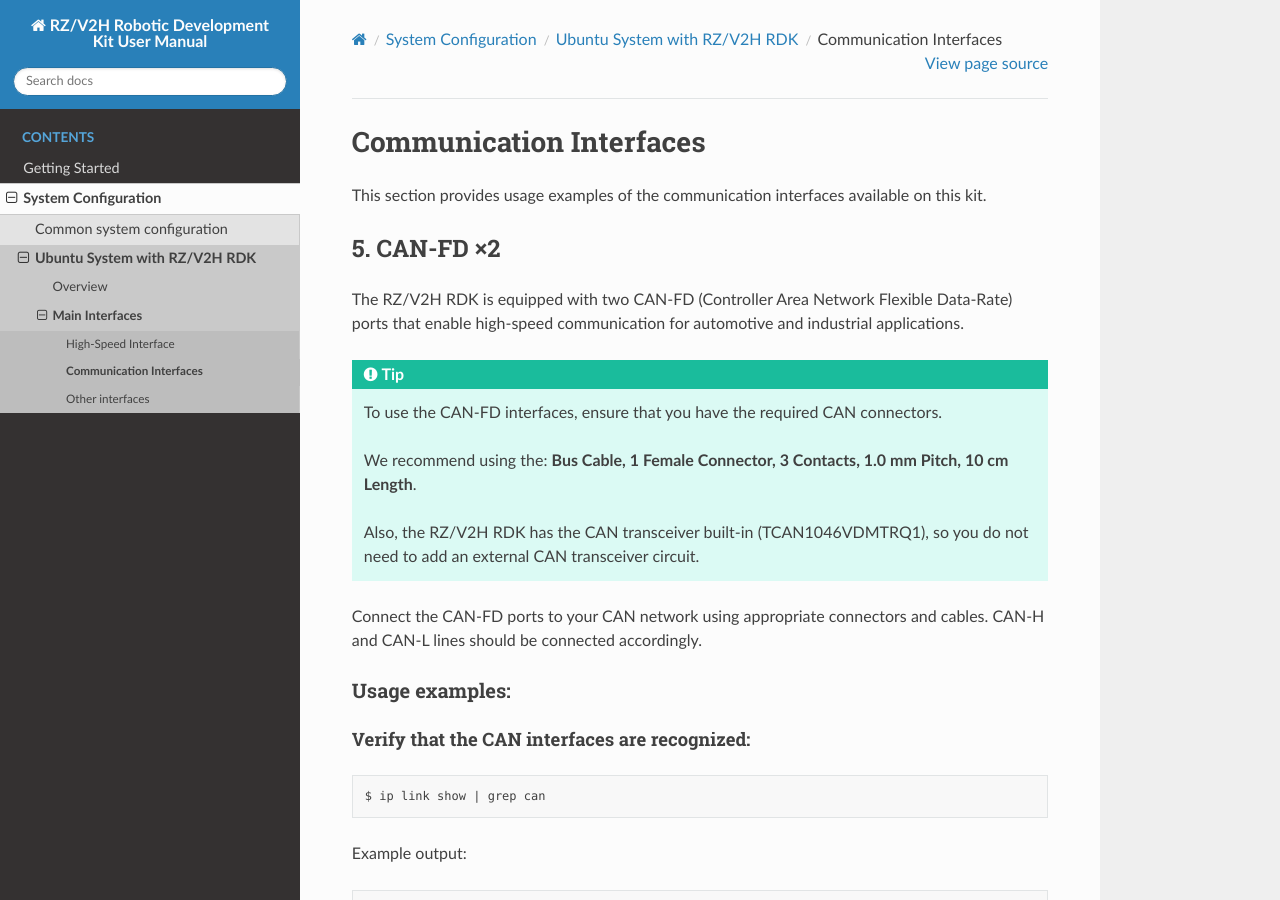
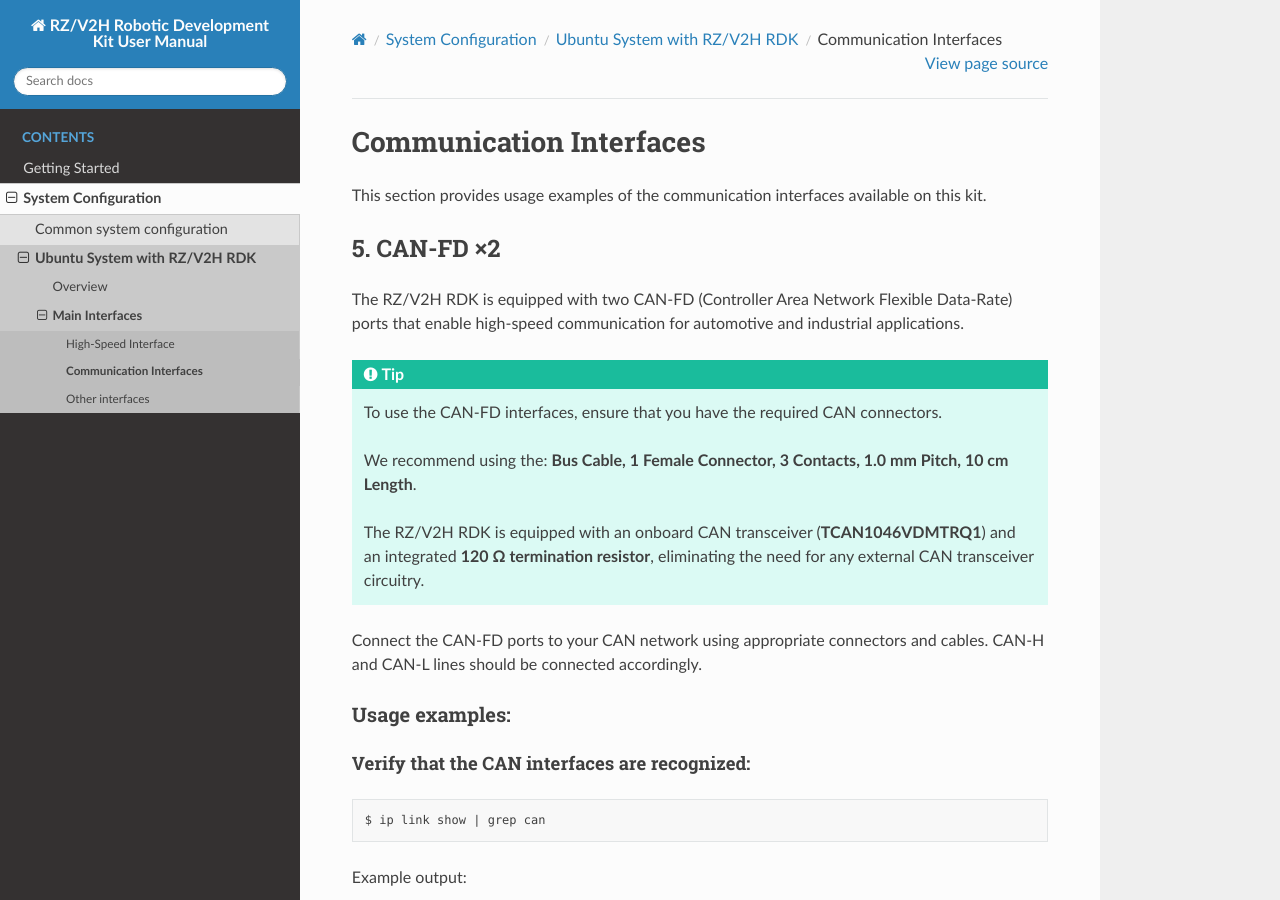
Before and after one commit to renesas-rdk/rzv2h_rdk_documentation, a Sphinx documentation site: the page built from source/1_system_configuration/communication_interface.rst, in a window 1280 px wide and 900 px high. Built offline with Sphinx 7.4.7 and the Read the Docs theme 3.1.0, drawn with Linux system fonts in a browser that asks for light colours; some of the changed text lies outside the part shown.

Commit message:
fix: GPIO pin image and highlight built-in 120Ohm resistor
Signed-off-by: Cong Nguyen <cong.nguyen.zn@renesas.com>

```diff
--- a/source/1_system_configuration/communication_interface.rst
+++ b/source/1_system_configuration/communication_interface.rst
@@ -14,7 +14,7 @@
 
    We recommend using the: **Bus Cable, 1 Female Connector, 3 Contacts, 1.0 mm Pitch, 10 cm Length**.
 
-   Also, the RZ/V2H RDK has the CAN transceiver built-in (TCAN1046VDMTRQ1), so you do not need to add an external CAN transceiver circuit.
+   The RZ/V2H RDK is equipped with an onboard CAN transceiver (**TCAN1046VDMTRQ1**) and an integrated **120 Ω termination resistor**, eliminating the need for any external CAN transceiver circuitry.
 
 Connect the CAN-FD ports to your CAN network using appropriate connectors and cables. CAN-H and CAN-L lines should be connected accordingly.
 
@@ -87,15 +87,15 @@
 - GPIO (General Purpose Input/Output)
 - PCM (Pulse Code Modulation)
 
-Block Diagram
+Pin Out Diagram
 """"""""""""""
 
 .. figure:: images/GPIO_block.png
-   :alt: RZ/V2H RDK Raspberry Pi GPIO 40-pin Header Block Diagram
+   :alt: RZ/V2H RDK Raspberry Pi GPIO 40-pin Header Pin Out
    :align: center
-   :width: 600px
+   :width: 500px
 
-   RZ/V2H RDK Raspberry Pi GPIO 40-pin Header Block Diagram
+   RZ/V2H RDK Raspberry Pi GPIO 40-pin Header Pin Out
 
 I2C (Inter-Integrated Circuit)
 """""""""""""""""""""""""""""""""""""
```
Also changed, not shown: source/1_system_configuration/images/GPIO_block.png.
